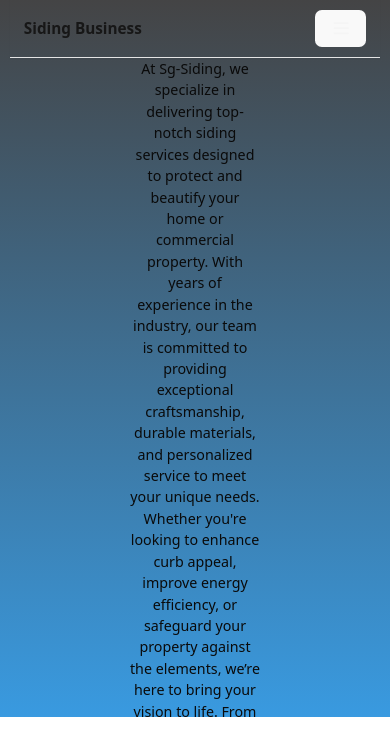
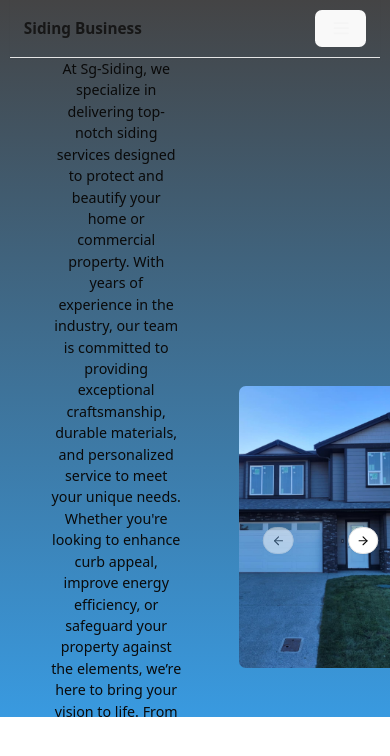
Before and after one commit to ClintasaurusRex/SGSIDING, a React (Vite) app in the folder sgsiding/: page / in a window 390 px wide. Shown: the top 756 px of the page. Built offline with nearby package versions, Linux system fonts and the light colour scheme.

Commit message:
Refine mobile layout styles for carousel and main container

```diff
--- a/sgsiding/src/components/styles/Siding.css
+++ b/sgsiding/src/components/styles/Siding.css
@@ -13,6 +13,7 @@
 
 .main-container {
   display: flex;
+  flex-direction: row;
   justify-content: space-around;
   align-items: center;
   max-width: 100%;
--- a/sgsiding/src/index.css
+++ b/sgsiding/src/index.css
@@ -169,7 +169,7 @@ button:focus-visible {
 }
 
 /* Mobile-first base styles */
-.main-container {
+/* .main-container {
   flex-direction: column;
   gap: 1rem;
   padding: 0 1rem;
@@ -180,7 +180,7 @@ button:focus-visible {
   width: 100%;
   padding: 0 1rem;
   font-size: 0.9rem;
-}
+} */
 
 /* Small mobile devices */
 @media screen and (max-width: 375px) {
@@ -203,6 +203,10 @@ button:focus-visible {
 @media screen and (min-width: 376px) and (max-width: 767px) {
   .carousel-items {
     margin-top: 60px;
+    flex-direction: column;
+    gap: 1rem;
+    padding: 0 1rem;
+    width: 100%;
   }
 
   .text-content {
```
